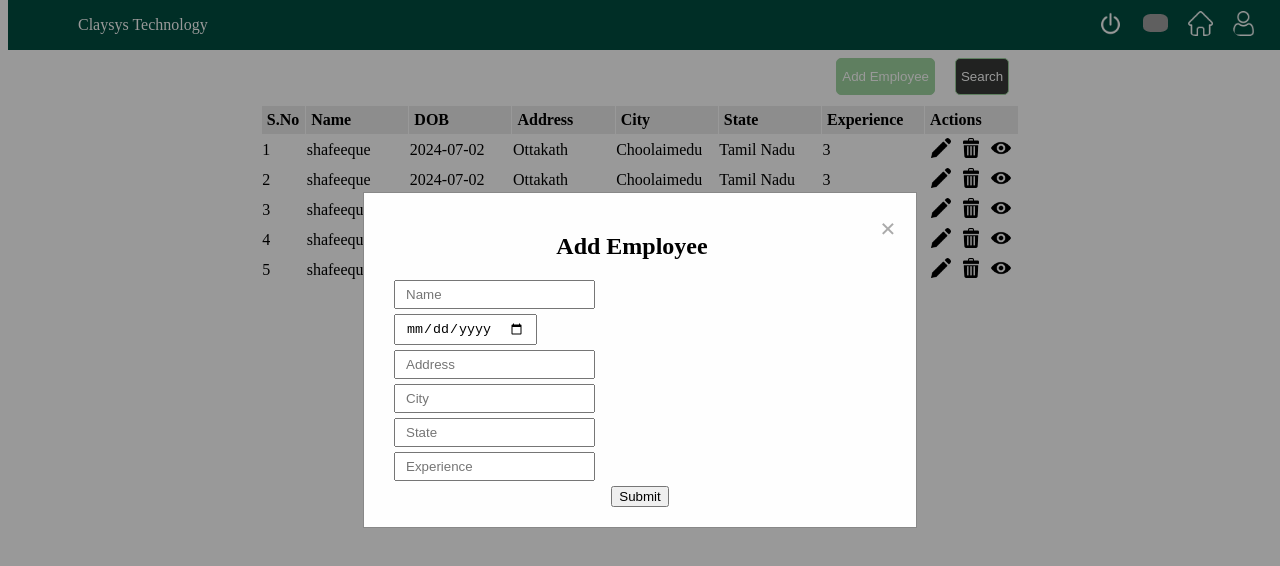
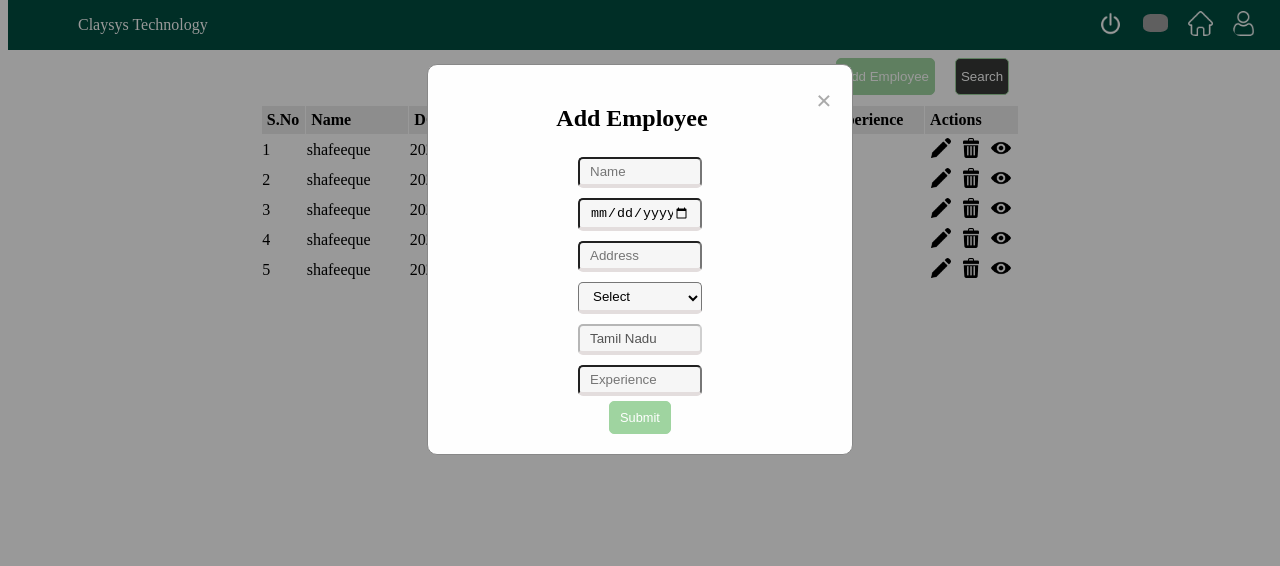
Before and after one commit to shafeequeShafee/span-frontend, a Vue app: page /home in a window 1280 px wide. Both pictures are taken after a click on the button "Add Employee". Shown: the top 566 px of the page. Built offline with nearby package versions, Linux system fonts and the light colour scheme; data requests are answered from the project's data file; grey boxes are pictures that could not be loaded.

Commit message:
changes added

```diff
--- a/src/assets/scss/main.scss
+++ b/src/assets/scss/main.scss
@@ -164,7 +164,79 @@
             }
           }
         }
+        .no-data-found {
+          text-align: center;
+          td {
+            padding: 15px;
+            font-weight: bold;
+          }
+        }
       }
     }
   }
 }
+
+.modal {
+  display: block;
+  position: fixed;
+  z-index: 1;
+  left: 0;
+  top: 0;
+  width: 100%;
+  height: 100%;
+  overflow: auto;
+  background-color: rgb(0, 0, 0);
+  background-color: rgba(0, 0, 0, 0.4);
+  .modal-content {
+    background-color: #fefefe;
+    margin: 5% auto;
+    padding: 20px;
+    border: 1px solid #888;
+    border-radius: 10px;
+    width: 30%;
+    text-align: center;
+  }
+  .close {
+    color: #aaa;
+    float: right;
+    font-size: 28px;
+    font-weight: bold;
+  }
+  .close:hover,
+  .close:focus {
+    color: black;
+    text-decoration: none;
+    cursor: pointer;
+  }
+  .modal-body-container {
+    display: flex;
+    width: 100%;
+    justify-content: center;
+    flex-direction: column;
+    align-items: center;
+    input {
+      width: 100px;
+      border-bottom: 4px solid #e3dddd;
+      background-color: #f6f6f6;
+      padding: 5px 10px;
+      border-radius: 5px;
+      margin: 5px 0px;
+    }
+    select {
+      width: 124px;
+      border-bottom: 4px solid #e3dddd;
+      background-color: #f6f6f6;
+      padding: 5px 10px;
+      border-radius: 5px;
+      margin: 5px 0px;
+    }
+    button {
+      border: 1px solid #9fd4a0;
+      border-radius: 5px;
+      color: #fff;
+      background-color: #9fd4a0;
+      padding: 8px 10px;
+      font-size: 0.8em;
+    }
+  }
+}
--- a/src/components/AddEmployeeModel.vue
+++ b/src/components/AddEmployeeModel.vue
@@ -3,6 +3,7 @@
     <div class="modal-content">
       <span class="close" @click="closeModal">&times;</span>
       <h2>Add Employee</h2>
+      <div class="modal-body-container">
         <input type="text" v-model="localEmployee.name" placeholder="Name" />
         <input type="date" v-model="localEmployee.dob" placeholder="DOB" />
         <input
@@ -10,14 +11,26 @@
           v-model="localEmployee.address"
           placeholder="Address"
         />
-      <input type="text" v-model="localEmployee.city" placeholder="City" />
-      <input type="text" v-model="localEmployee.state" placeholder="State" />
+
+        <select v-model="localEmployee.city">
+          <option value="">Select</option>
+          <option v-for="city in cities" :key="city" :value="city">
+            {{ city }}
+          </option>
+        </select>
+        <input
+          type="text"
+          v-model="localEmployee.state"
+          placeholder="State"
+          :disabled="true"
+        />
         <input
           type="text"
           v-model="localEmployee.experience"
           placeholder="Experience"
         />
         <button @click="submit">Submit</button>
+      </div>
     </div>
   </div>
 </template>
@@ -33,6 +46,15 @@ export default {
   emits: ["close", "submit"],
   setup(props, { emit }) {
     const localEmployee = ref({ ...props.employee });
+    const cities = [
+      "Kilpauk",
+      "Choolaimedu",
+      "Mount Road",
+      "Nungambakkam",
+      "Tambaram",
+      "Choolaimedu",
+      "Coimbature",
+    ];
 
     watch(
       () => props.employee,
@@ -57,51 +79,10 @@ export default {
       localEmployee,
       closeModal,
       submit,
+      cities,
     };
   },
 };
 </script>
 
-<style scoped>
-.modal {
-  display: block;
-  position: fixed;
-  z-index: 1;
-  left: 0;
-  top: 0;
-  width: 100%;
-  height: 100%;
-  overflow: auto;
-  background-color: rgb(0, 0, 0);
-  background-color: rgba(0, 0, 0, 0.4);
-}
-
-.modal-content {
-  background-color: #fefefe;
-  margin: 15% auto;
-  padding: 20px;
-  border: 1px solid #888;
-  width: 40%;
-  text-align: center;
-}
-
-.close {
-  color: #aaa;
-  float: right;
-  font-size: 28px;
-  font-weight: bold;
-}
-
-.close:hover,
-.close:focus {
-  color: black;
-  text-decoration: none;
-  cursor: pointer;
-}
-
-input {
-  display: block;
-  margin: 5px 10px;
-  padding: 5px 10px;
-}
-</style>
+<style scoped></style>
--- a/src/components/SearchEmployeeModel.vue
+++ b/src/components/SearchEmployeeModel.vue
@@ -2,8 +2,8 @@
   <div v-if="show" class="modal">
     <div class="modal-content">
       <span class="close" @click="closeModal">&times;</span>
-      <h2>Advanced Search</h2>
-      <div class="modal-content-body">
+      <h2>Search</h2>
+      <div class="modal-body-container">
         <select v-model="localSearchField">
           <option value="name">Name</option>
           <option value="city">City</option>
@@ -12,10 +12,11 @@
           <option value="address">Address</option>
         </select>
         <input
-          type="text"
+          :type="localSearchField === 'dob' ? 'date' : 'text'"
           v-model="localSearchQuery"
           :placeholder="localSearchField"
         />
+
         <button @click="search">Search</button>
       </div>
     </div>
@@ -71,49 +72,4 @@ export default {
 };
 </script>
 
-<style scoped>
-.modal {
-  display: block;
-  position: fixed;
-  z-index: 1;
-  left: 0;
-  top: 0;
-  width: 100%;
-  height: 100%;
-  overflow: auto;
-  background-color: rgb(0, 0, 0);
-  background-color: rgba(0, 0, 0, 0.4);
-}
-
-.modal-content {
-  background-color: #fefefe;
-  margin: 15% auto;
-  padding: 20px;
-  border: 1px solid #888;
-  width: 30%;
-  text-align: center;
-}
-
-.close {
-  color: #aaa;
-  float: right;
-  font-size: 28px;
-  font-weight: bold;
-}
-
-.close:hover,
-.close:focus {
-  color: black;
-  text-decoration: none;
-  cursor: pointer;
-}
-
-input,
-select,
-button {
-  display: block;
-  margin: 5px 10px;
-  padding: 5px 10px;
-  width: 100px;
-}
-</style>
+<style scoped></style>
--- a/src/pages/HomePage.vue
+++ b/src/pages/HomePage.vue
@@ -23,6 +23,9 @@
           </tr>
         </thead>
         <tbody class="table-body">
+          <tr v-if="filteredEmployees.length === 0" class="no-data-found">
+            <td colspan="8">No data available</td>
+          </tr>
           <tr v-for="(employee, index) in filteredEmployees" :key="employee.id">
             <td>{{ index + 1 }}</td>
             <td>{{ employee.name }}</td>
@@ -94,12 +97,11 @@ export default {
     const viewImg = ref(viewImgPath);
 
     const newEmployee = ref({
-      id: null,
       name: "",
       dob: "",
       address: "",
       city: "",
-      state: "",
+      state: "Tamil Nadu",
       experience: "",
     });
 
```
Lines whose indentation alone changed are shown as unchanged.
